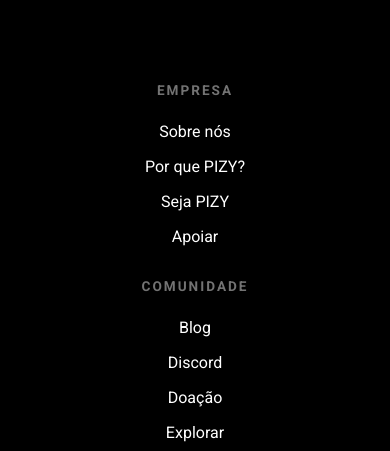
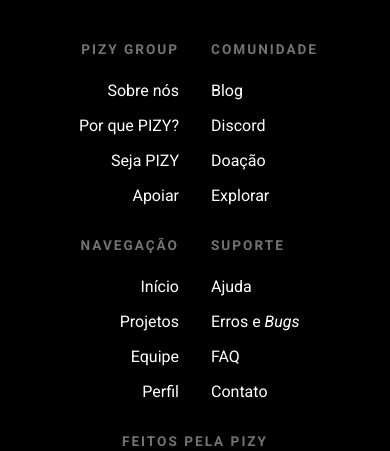
Before and after one commit to marceloodomingos/pizy, a Next.js app: page / in a window 390 px wide. Shown: the part 2131-2582 px from the top of the page. Built offline with nearby package versions, Linux system fonts and the light colour scheme; no server answers; the database is empty.

Commit message:
projects presentation section responsivity fix

```diff
--- a/src/components/Footer/index.tsx
+++ b/src/components/Footer/index.tsx
@@ -70,7 +70,7 @@
         </a>
         <div className="links">
           <div>
-            <span>Empresa</span>
+            <span>PIZY Group</span>
             <ul>
               <a href="/about-us">Sobre nós</a>
               <a href="/about-us">Por que PIZY?</a>
@@ -111,6 +111,7 @@
                 Erros e <i>Bugs</i>
               </a>
               <a href="/help">FAQ</a>
+              <a href="/contact">Contato</a>
             </ul>
           </div>
 
--- a/src/components/Footer/styles.ts
+++ b/src/components/Footer/styles.ts
@@ -11,7 +11,7 @@
   min-height: 500px;
 
   gap: 4rem;
-  padding: 2rem;
+  padding: 4rem 2rem;
 
   background: var(--black-full);
 
@@ -28,9 +28,9 @@
 
     img {
       width: 100%;
-      max-width: 120px;
+      max-width: 5rem;
 
-      padding: 1rem;
+      /* padding: 1rem; */
 
       filter: invert(1);
     }
@@ -47,23 +47,25 @@
         justify-content: center;
         align-items: center;
 
-        width: 3rem;
-        height: 3rem;
+        width: 2.5rem;
+        height: 2.5rem;
 
         border-radius: 50%;
+        background: var(--black-dark);
+
         transition: var(--transition);
 
         svg {
           fill: var(--white);
 
           width: 100%;
-          max-width: 1.5rem;
+          max-width: 1rem;
           height: 100%;
-          max-height: 1.5rem;
+          max-height: 1rem;
         }
 
         &:hover {
-          background: var(--black-hover);
+          background: var(--black);
         }
       }
 
@@ -119,16 +121,25 @@
         }
 
         @media (max-width: 768px) {
-          justify-content: center;
+          /* justify-content: center;
           align-items: center;
 
-          text-align: center;
+          text-align: center; */
+
+          &:nth-child(odd) {
+            text-align: right;
+          }
+
+          &:last-child {
+            text-align: center;
+          }
         }
       }
 
       @media (max-width: 768px) {
-        flex-wrap: nowrap;
-        flex-direction: column;
+        flex-basis: 1 1 50%;
+        /* flex-wrap: nowrap; */
+        /* flex-direction: column; */
       }
     }
 
@@ -183,4 +194,8 @@
       font-size: 0.85rem;
     }
   }
+
+  @media (max-width: 768px) {
+    padding: 2rem 1rem;
+  }
 `;
--- a/src/components/Loaders/LoadingLemon/index.tsx
+++ b/src/components/Loaders/LoadingLemon/index.tsx
@@ -15,7 +15,7 @@
           ng-attr-stroke-width="{{config.width}}"
           ng-attr-stroke-dasharray="{{config.dasharray}}"
           d="M24.3,30C11.4,30,5,43.3,5,50s6.4,20,19.3,20c19.3,0,32.1-40,51.4-40 C88.6,30,95,43.3,95,50s-6.4,20-19.3,20C56.4,70,43.6,30,24.3,30z"
-          stroke="var(--brand-yellow)"
+          stroke="var(--white)"
           stroke-width="7"
           stroke-dasharray="159.08513549804687 97.50379272460938"
         >
--- a/src/pages/index.tsx
+++ b/src/pages/index.tsx
@@ -7,6 +7,7 @@
 import ProfileCard from "~/components/Cards/Profile";
 import Footer from "~/components/Footer";
 import Header from "~/components/Header";
+import LoadingLemon from "~/components/Loaders/LoadingLemon";
 import AuthContext from "~/contexts/AuthContext";
 import { auth } from "~/services/firebase";
 import {
```
Also changed, not shown: src/styles/pages/projects.ts (+14 -7 lines).
